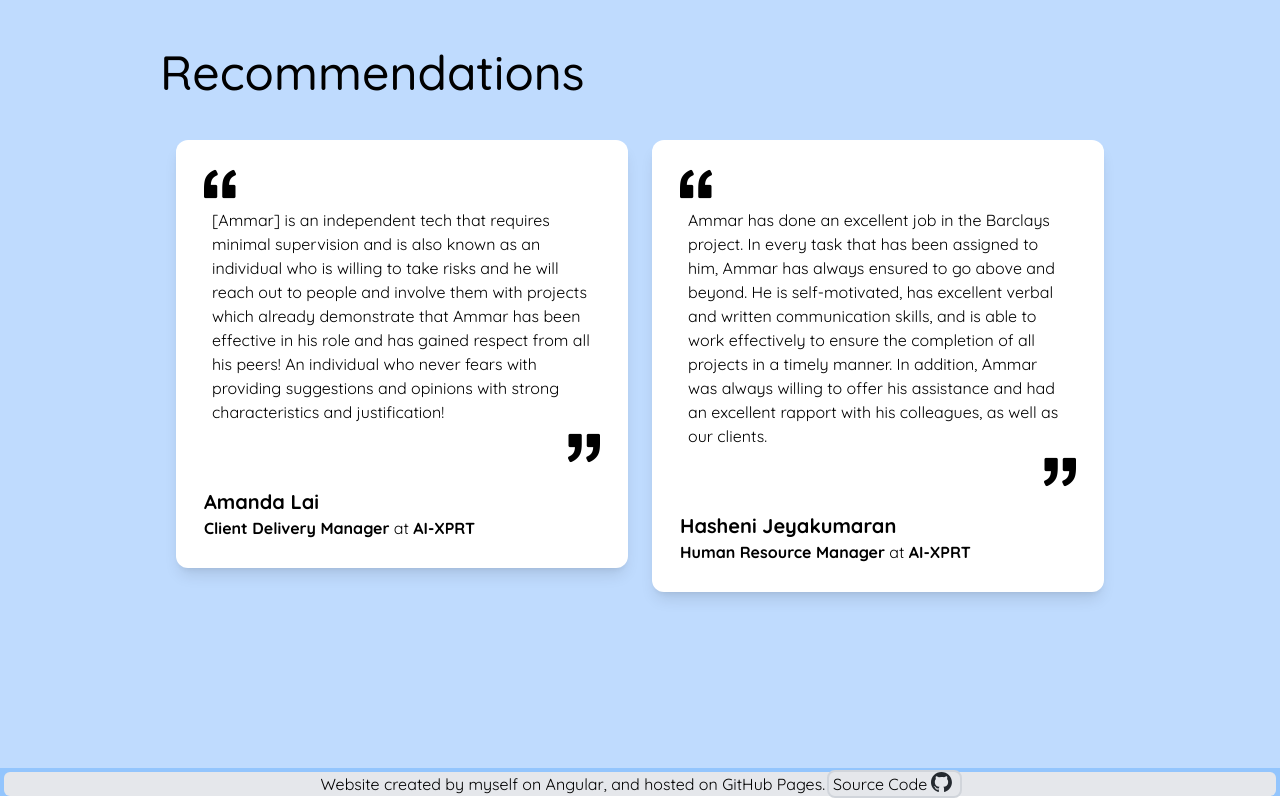
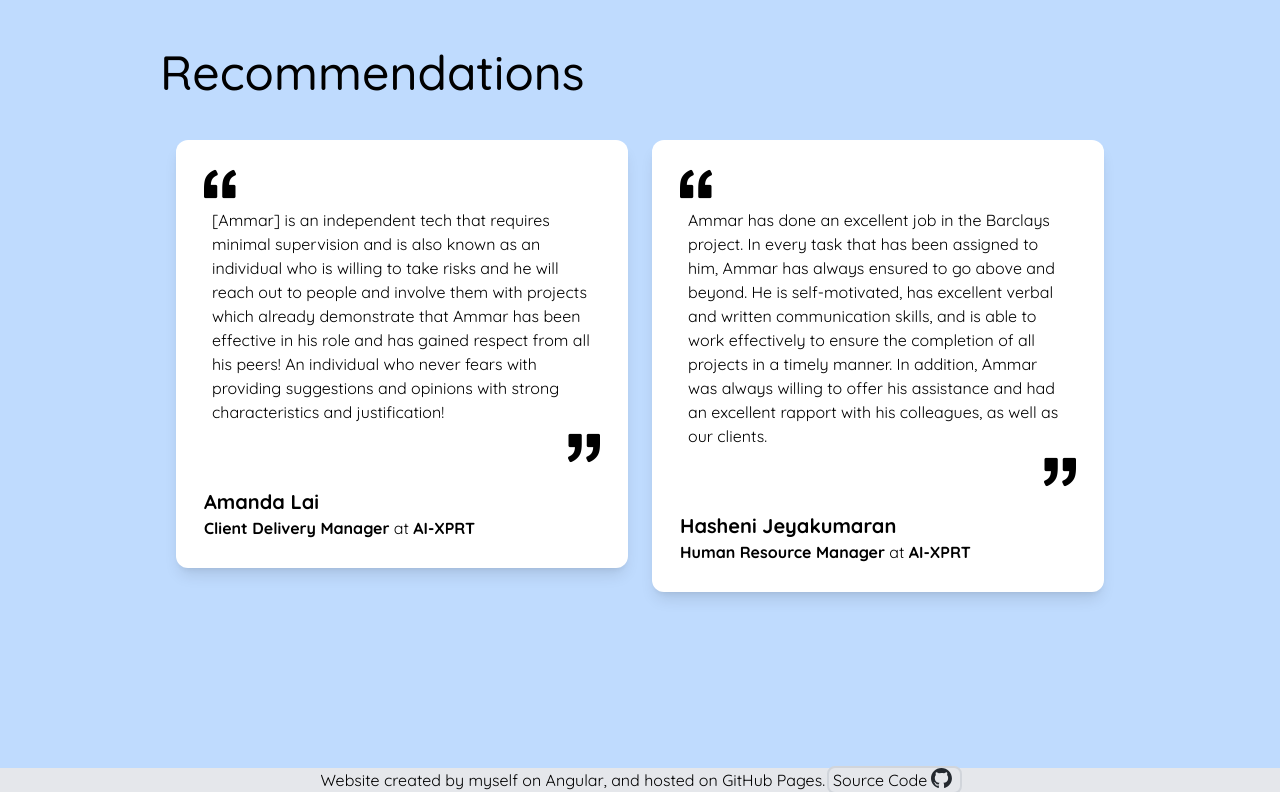
Before and after one commit to ammarisrar/ammarisrar.github.io, an Angular app: page / in a window 1280 px wide. Shown: the part 2497-3297 px from the top of the page. Built offline with nearby package versions, Linux system fonts and the light colour scheme.

Commit message:
Fixed footer background color and margins, and created build

```diff
--- a/src/app/app.component.html
+++ b/src/app/app.component.html
@@ -10,7 +10,7 @@
         <router-outlet></router-outlet>
     </div>
 </body>
-<footer class="flex justify-center m-1 bg-gray-200 rounded-md">
+<footer class="flex justify-center bg-gray-200">
     <p>Website created by myself on Angular, and hosted on GitHub Pages.</p>
     <div (click)="this.contactService.openGitHubSrc()" class="cursor-pointer transition ease-in-out inline-flex hover:bg-gray-500 hover:outline-0 outline outline-2 outline-gray-300 hover:text-white rounded-md ml-1 pl-1 pr-1">
         <p>Source Code</p>
```
Also changed, not shown: 5 other files (tests, documents, lock files or other folders).
